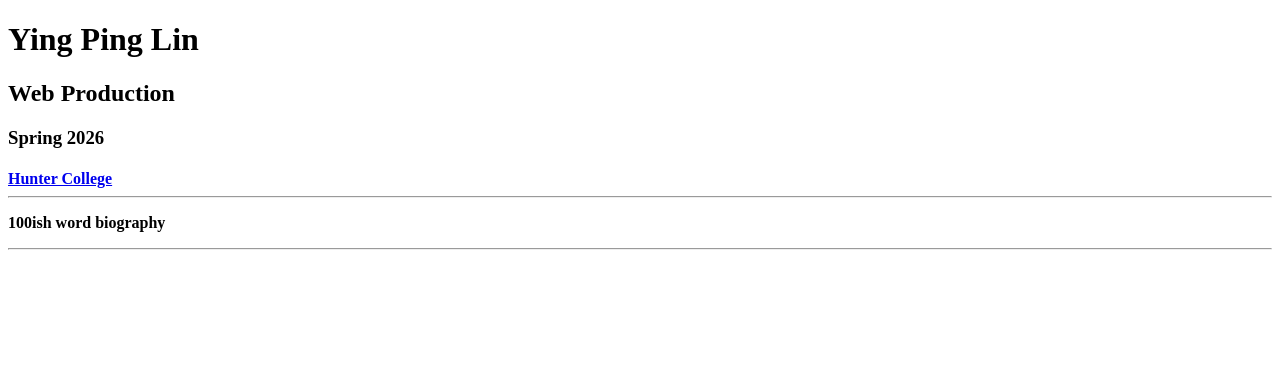
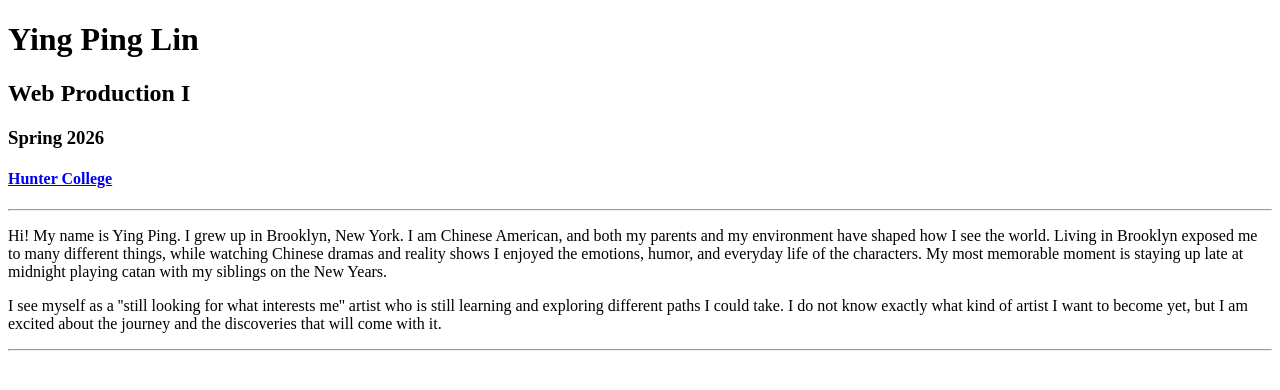
Before and after one commit to yingpinglin/LINSpring2026Web1, a plain HTML site: page index.html in a window 1280 px wide. Drawn offline with Linux system fonts and the light colour scheme.

Commit message:
Add files via upload

```diff
--- a/index.html
+++ b/index.html
@@ -5,18 +5,31 @@
 
 <head>
     <!-- title tag displays in tab of browser, name of bookmark, SEO -->
-    <title>Ying Ping Lin-SPRING2026</title>
+    <title>Ying Ping Lin - SPRING2026</title>
 </head>
 
 <!-- the body is where visible content goes -->
 
 <body>
     <h1>Ying Ping Lin</h1>
-    <h2>Web Production</h2>
+    <h2>Web Production I</h2>
     <h3>Spring 2026</h3>
-    <h4><a href="https://www.hunter.cuny.edu/" target="_blank">Hunter College</a>
+
+    <!-- a tags are inline, they create links -->
+
+    <h4>
+        <a href="https://www.hunter.cuny.edu/" target="_blank">Hunter College</a>
+    </h4>
+
     <hr>
-    <p>100ish word biography</p>
+    <p>
+        Hi! My name is Ying Ping. I grew up in Brooklyn, New York. I am Chinese American, and both my parents and my environment have shaped how I see the world. Living in Brooklyn exposed me to many different things, while watching Chinese dramas and reality shows I enjoyed the emotions, humor, and everyday life of the characters. My most memorable moment is staying up late at midnight playing catan with my siblings on the New Years.
+    </p>
+
+    <p>
+        I see myself as a ''still looking for what interests me'' artist who is still learning and exploring different paths I could take. I do not know exactly what kind of artist I want to become yet, but I am excited about the journey and the discoveries that will come with it.
+
+    </p>
     <hr>
 
 </body>
```
